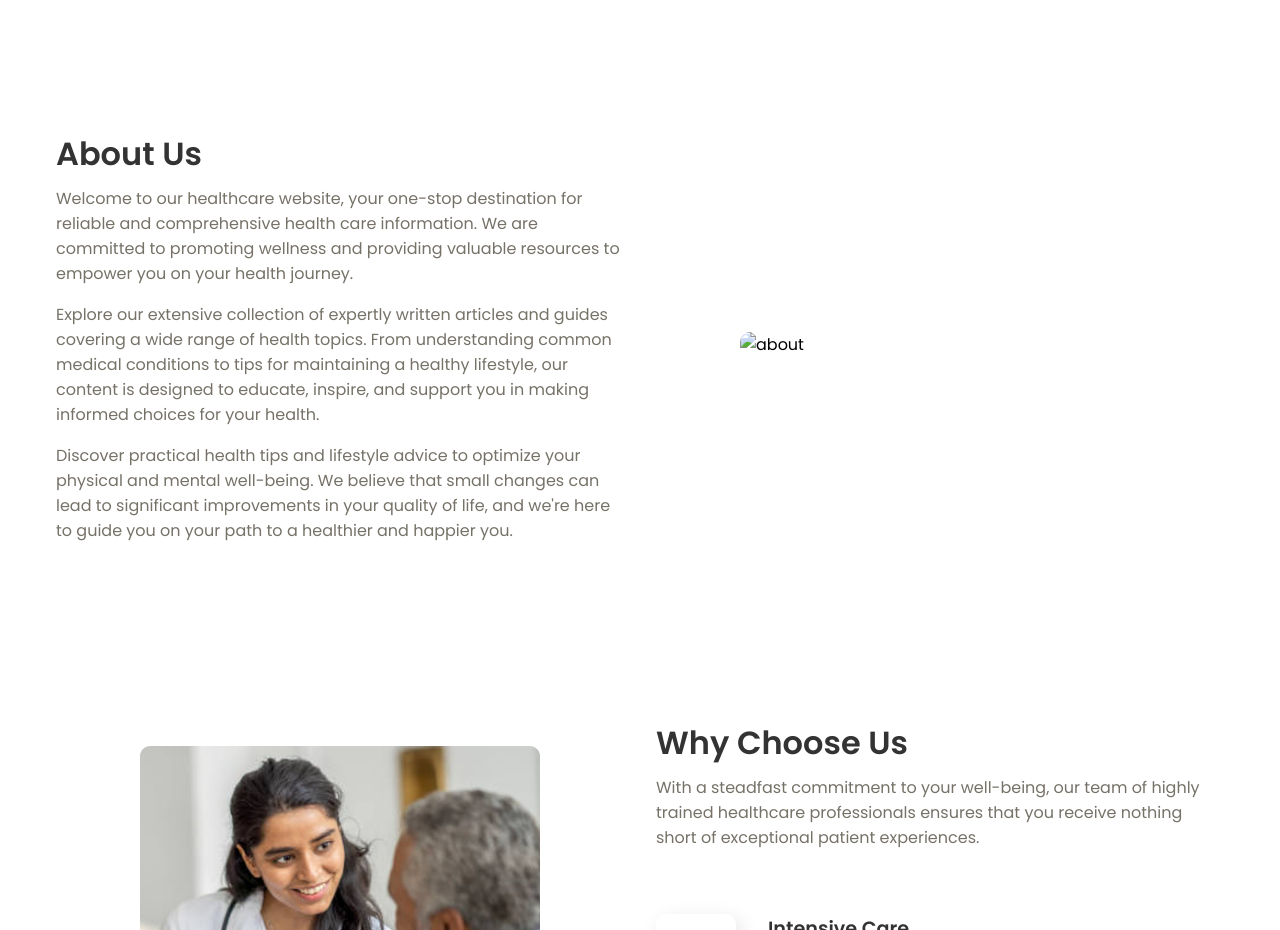
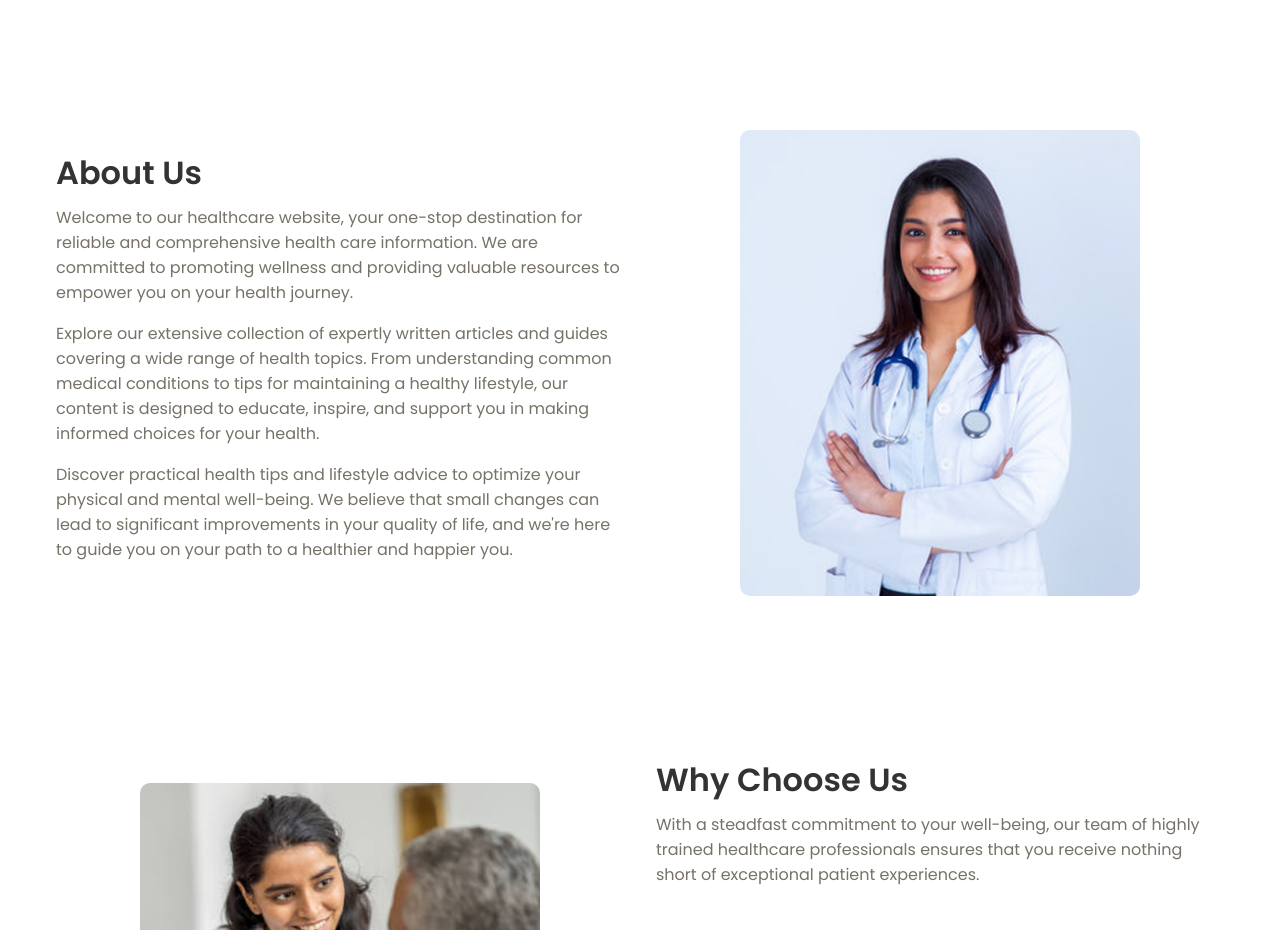
Before and after one commit to Sulakx23/Surakshsa-Plus, a plain HTML site: page index.html in a window 1280 px wide. Shown: the part 1280-2210 px from the top of the page. Drawn offline with nearby package versions, Linux system fonts and the light colour scheme.

Commit message:
Update index.html

```diff
--- a/index.html
+++ b/index.html
@@ -113,7 +113,7 @@
         </p>
       </div>
       <div class="about__image">
-        <img src="images/images/About Us.png" alt="about" />
+        <img src="./images/About Us.png" alt="about" />
       </div>
     </section>
 
```
